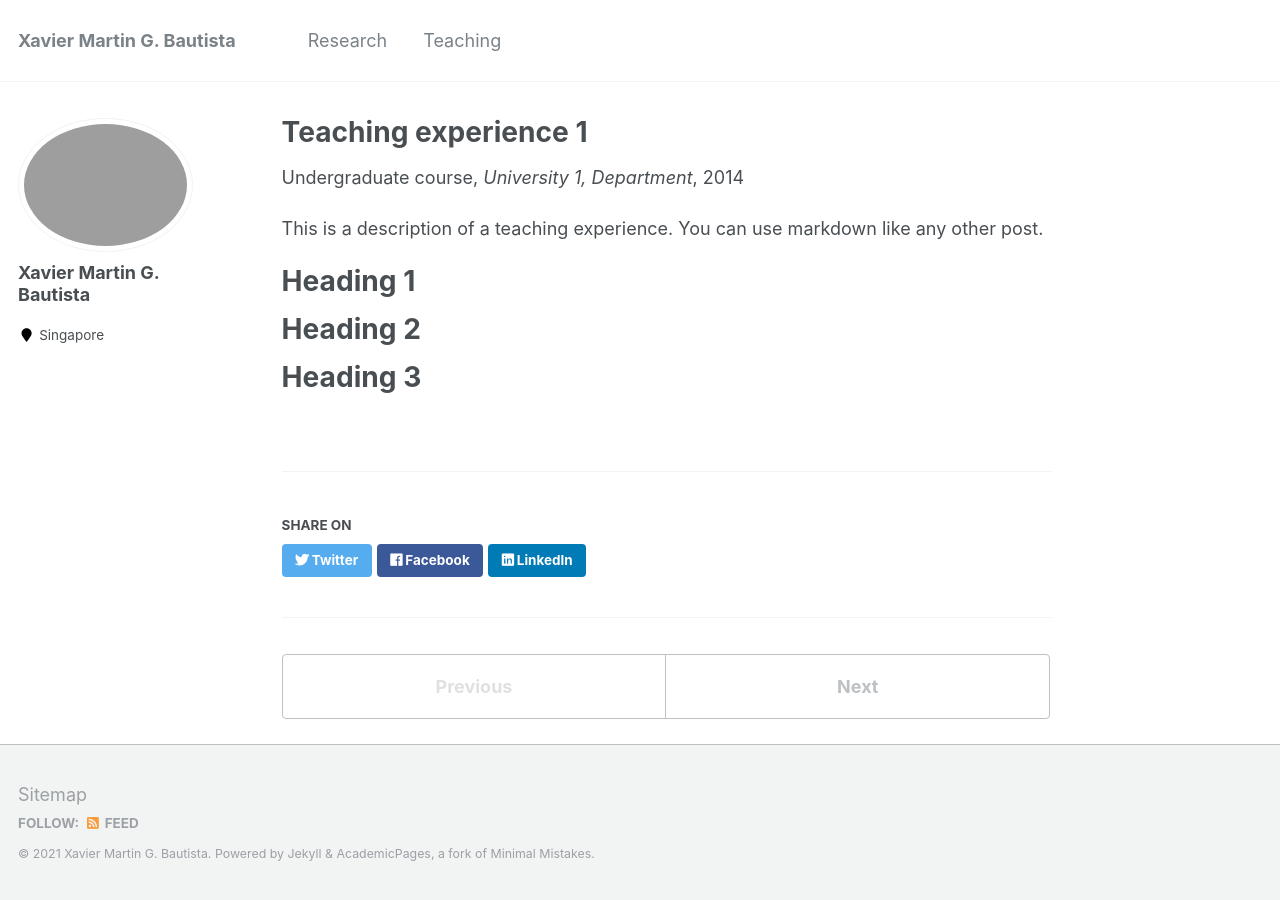
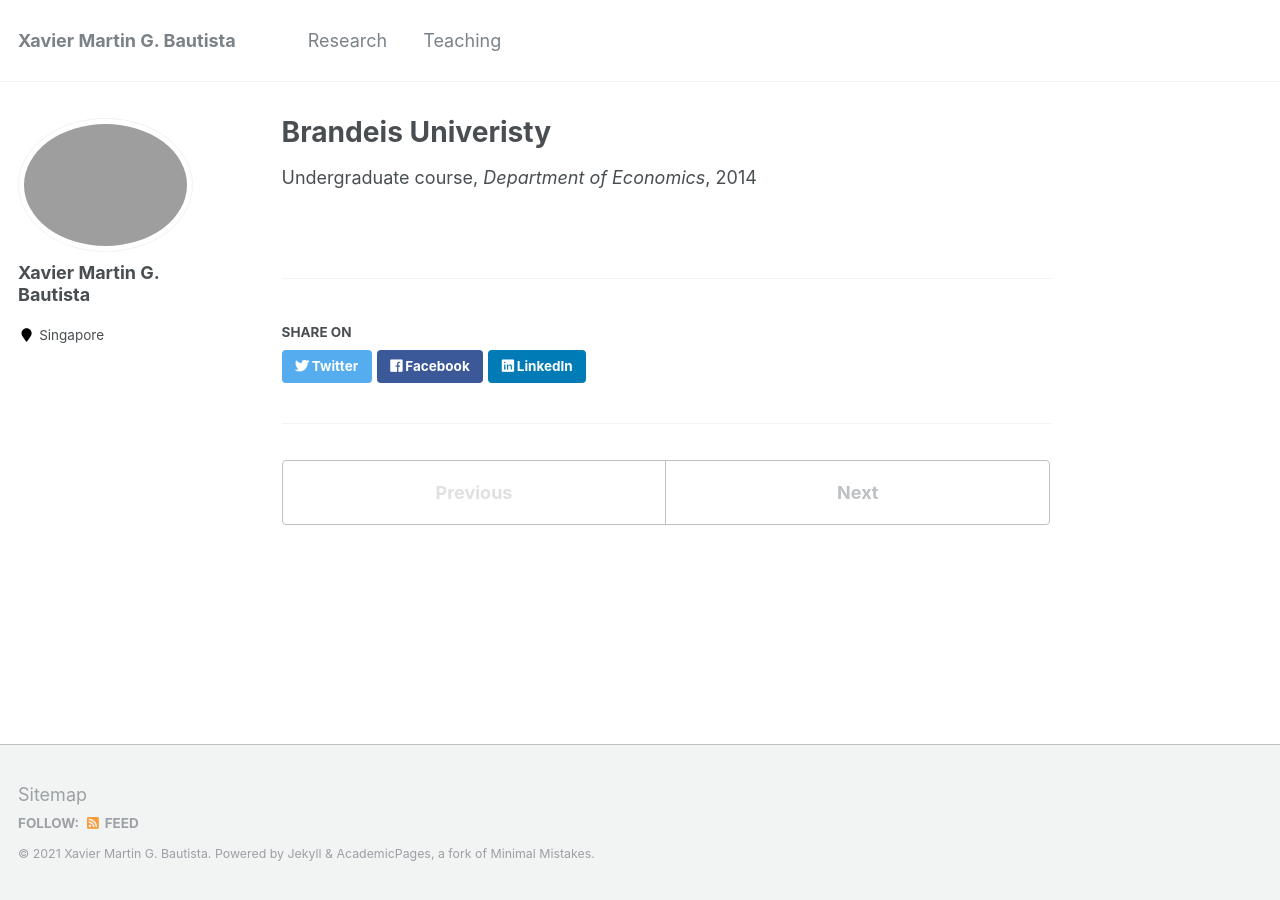
Before and after one commit to xmgbautista/xmgbautista.github.io, a Jekyll site: the page built from _teaching/2014-spring-teaching-1.md, in a window 1280 px wide. Built offline with Jekyll 4.4.1, drawn with Linux system fonts in a browser that asks for light colours.

Commit message:
Update files.

```diff
--- a/_teaching/2014-spring-teaching-1.md
+++ b/_teaching/2014-spring-teaching-1.md
@@ -1,20 +1,9 @@
 ---
-title: "Teaching experience 1"
+title: "Brandeis Univeristy"
 collection: teaching
 type: "Undergraduate course"
-permalink: /teaching/2014-spring-teaching-1
-venue: "University 1, Department"
+permalink: /teaching/Brandeis_University
+venue: "Department of Economics"
 date: 2014-01-01
 location: "City, Country"
 ---
-
-This is a description of a teaching experience. You can use markdown like any other post.
-
-Heading 1
-======
-
-Heading 2
-======
-
-Heading 3
-======
```
Also changed, not shown: README.md (deleted, +0 -31 lines), 1 other file.
